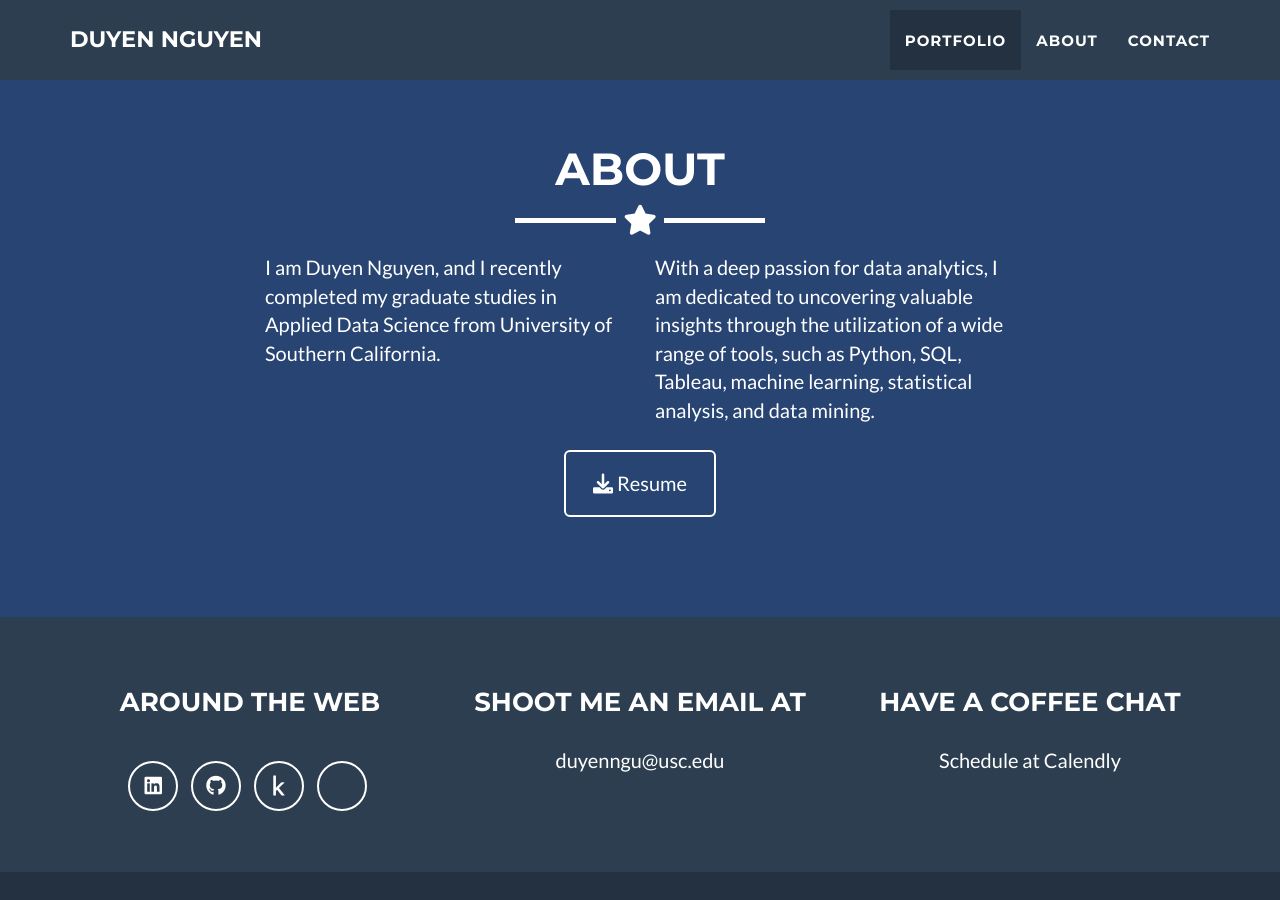
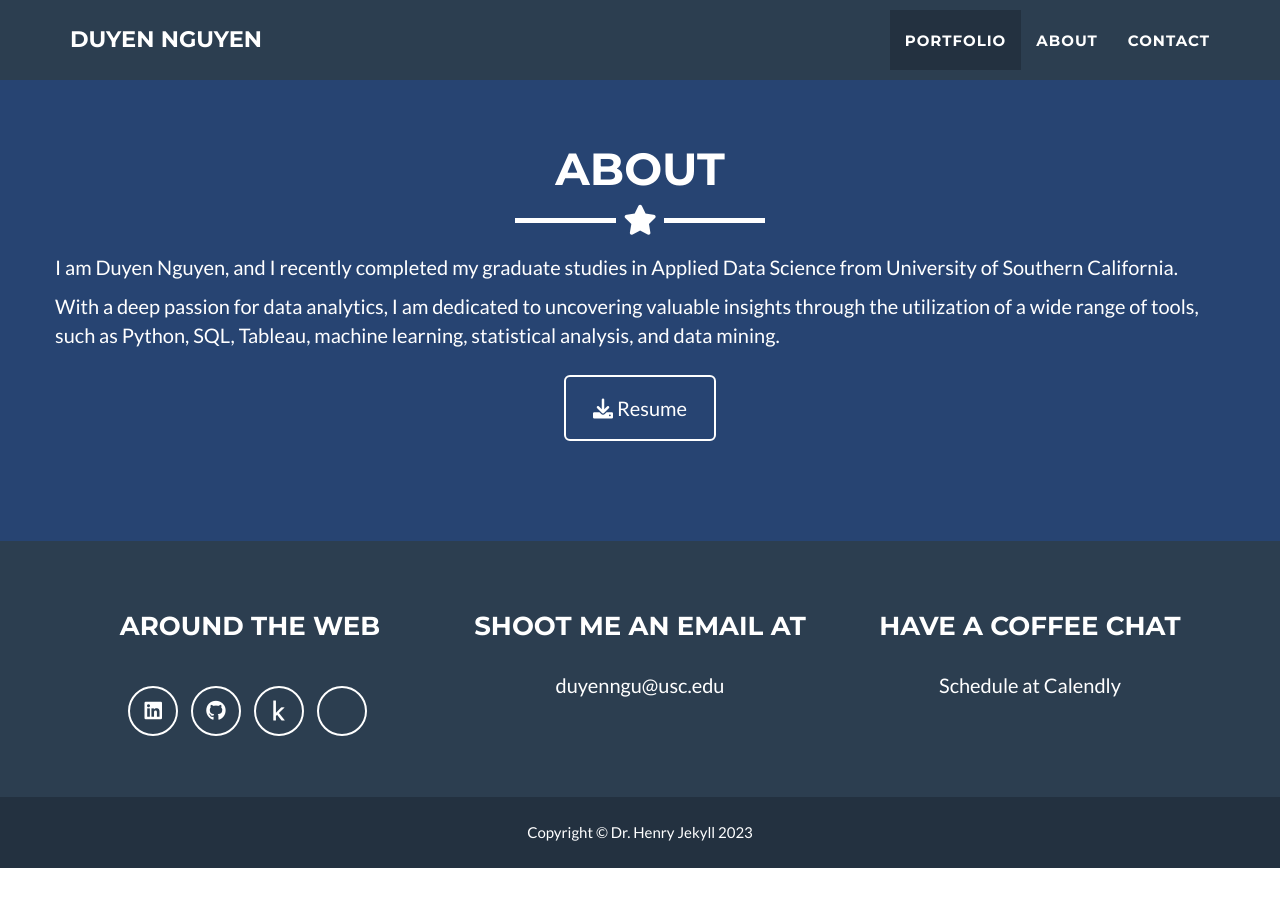
Before and after one commit to duyen21/portfolio, a Jekyll site: the page built from _posts/2014-07-18-project-1.markdown, in a window 1280 px wide and 900 px high, scrolled down 1672 px. Built offline with Jekyll 4.4.1, drawn with Linux system fonts in a browser that asks for light colours; after the commit the page ends 2540 px from its top, so only the background shows below that.

Commit message:
Update about.html

```diff
--- a/_includes/about.html
+++ b/_includes/about.html
@@ -8,12 +8,10 @@
       </div>
     </div>
     <div class="row">
-      <div class="col-lg-4 col-lg-offset-2">
-        <p>I am Duyen Nguyen, and I recently completed my graduate studies in Applied Data Science
+      <p>I am Duyen Nguyen, and I recently completed my graduate studies in Applied Data Science
           from University of Southern California.</p>
-      </div>
-      <div class="col-lg-4">
-        <p>With a deep passion for data analytics, I am dedicated to uncovering valuable insights through the utilization of
+      <p></p>
+      <p>With a deep passion for data analytics, I am dedicated to uncovering valuable insights through the utilization of
         a wide range of tools, such as Python, SQL, Tableau, machine learning, statistical analysis, and data mining.</p>
       </div>
       <div class="col-lg-8 col-lg-offset-2 text-center">
```
